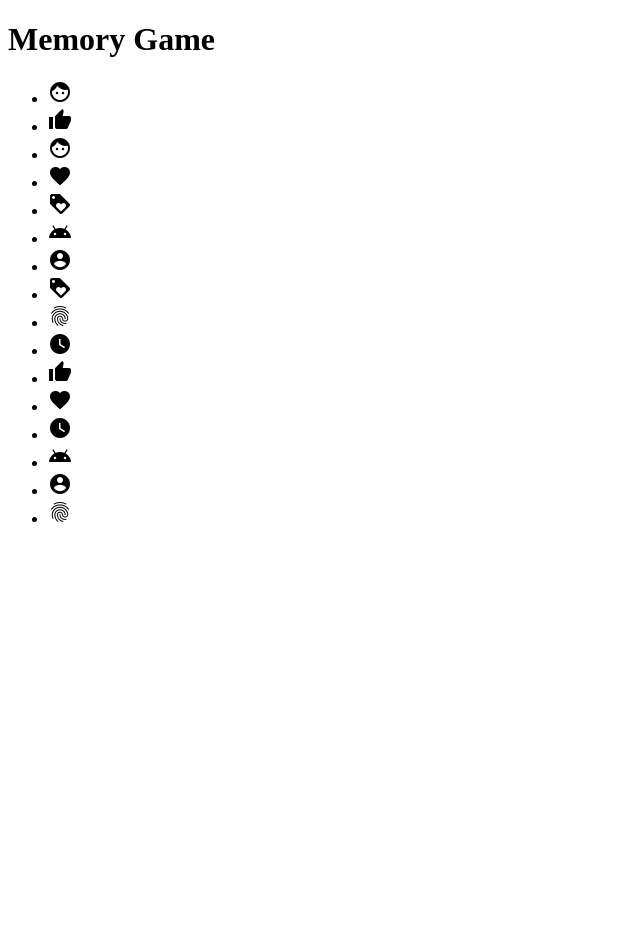
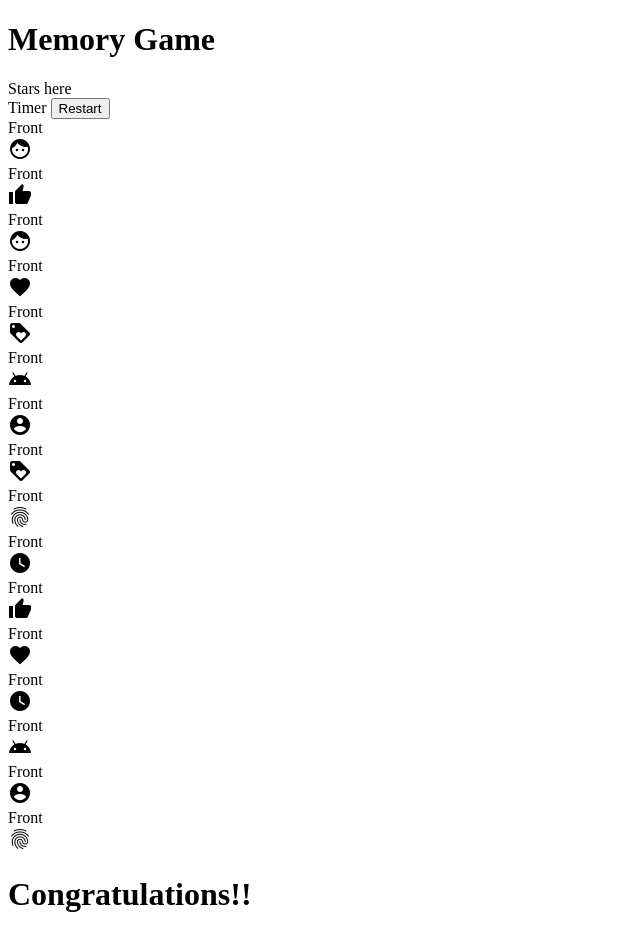
Before and after one commit to jesusmunozr/memory-game, a plain HTML site: page index.html in a window 1280 px wide. Shown: the whole page, without its empty margins (0-640 px from the left). Before the commit the page ends 800 px from the top, so only its background shows below. Drawn offline with Linux system fonts and the light colour scheme.

Commit message:
feat: Html improvements and sections added
Improvements in the HTML code, divs for score (stars and movements), timer and restart.

```diff
--- a/index.html
+++ b/index.html
@@ -11,58 +11,149 @@
     <header>
         <h1>Memory Game</h1>
     </header>
-    <section>
-        <ul class="board" onclick="selectCard(event)">
-            <li class="card">
+    <section class="content">
+        <div class="score">
+            <span>Stars here</span>
+            <span class="move-counter"></span>
+        </div>
+        <div class="timer">
+            <span>Timer</span>
+            <button>Restart</button>
+        </div>
+        <div class="board" onclick="selectCard(event)">
+            <div class="card">
+                <div class="front-face">
+                    <span>Front</span>
+                </div>
+                <div class="back-face">
                     <i class="material-icons"></i>
-            </li>
-            <li class="card">
+                </div>
+            </div>
+            <div class="card">
+                <div class="front-face">
+                    <span>Front</span>
+                </div>
+                <div class="back-face">
                     <i class="material-icons"></i>
-            </li>
-            <li class="card">
+                </div>
+            </div>
+            <div class="card">
+                <div class="front-face">
+                    <span>Front</span>
+                </div>
+                <div class="back-face">
                     <i class="material-icons"></i>
-            </li>
-            <li class="card">
+                </div>
+            </div>
+            <div class="card">
+                <div class="front-face">
+                    <span>Front</span>
+                </div>
+                <div class="back-face">
                     <i class="material-icons"></i>
-            </li>
-            <li class="card">
+                </div>
+            </div>
+            <div class="card">
+                <div class="front-face">
+                    <span>Front</span>
+                </div>
+                <div class="back-face">
                     <i class="material-icons"></i>
-            </li>
-            <li class="card">
+                </div>
+            </div>
+            <div class="card">
+                <div class="front-face">
+                    <span>Front</span>
+                </div>
+                <div class="back-face">
                     <i class="material-icons"></i>
-            </li>
-            <li class="card">
+                </div>
+            </div>
+            <div class="card">
+                <div class="front-face">
+                    <span>Front</span>
+                </div>
+                <div class="back-face">
                     <i class="material-icons"></i>
-            </li>
-            <li class="card">
+                </div>
+            </div>
+            <div class="card">
+                <div class="front-face">
+                    <span>Front</span>
+                </div>
+                <div class="back-face">
                     <i class="material-icons"></i>
-            </li>
-            <li class="card">
+                </div>
+            </div>
+            <div class="card">
+                <div class="front-face">
+                    <span>Front</span>
+                </div>
+                <div class="back-face">
                     <i class="material-icons"></i>
-            </li>
-            <li class="card">
+                </div>
+            </div>
+            <div class="card">
+                <div class="front-face">
+                    <span>Front</span>
+                </div>
+                <div class="back-face">
                     <i class="material-icons"></i>
-            </li>
-            <li class="card">
+                </div>
+            </div>
+            <div class="card">
+                <div class="front-face">
+                    <span>Front</span>
+                </div>
+                <div class="back-face">
                     <i class="material-icons"></i>
-            </li>
-            <li class="card">
+                </div>
+            </div>
+            <div class="card">
+                <div class="front-face">
+                    <span>Front</span>
+                </div>
+                <div class="back-face">
                     <i class="material-icons"></i>
-            </li>
-            <li class="card">
+                </div>
+            </div>
+            <div class="card">
+                <div class="front-face">
+                    <span>Front</span>
+                </div>
+                <div class="back-face">
                     <i class="material-icons"></i>
-            </li>
-            <li class="card">
+                </div>
+            </div>
+            <div class="card">
+                <div class="front-face">
+                    <span>Front</span>
+                </div>
+                <div class="back-face">
                     <i class="material-icons"></i>
-            </li>
-            <li class="card">
+                </div>
+            </div>
+            <div class="card">
+                <div class="front-face">
+                    <span>Front</span>
+                </div>
+                <div class="back-face">
                     <i class="material-icons"></i>
-            </li>
-            <li class="card">
+                </div>
+            </div>
+            <div class="card">
+                <div class="front-face">
+                    <span>Front</span>
+                </div>
+                <div class="back-face">
                     <i class="material-icons"></i>
-            </li>
-        </ul>
+                </div>
+            </div>
+        </div>
     </section>
+    <div class="congrats">
+        <h1>Congratulations!!</h1>
+    </div>
     <script src="js/app.js"></script>
 </body>
 </html>
--- a/js/app.js
+++ b/js/app.js
@@ -1,20 +1,20 @@
 let cards = [
-    'android',
-    'face',
-    'account_circle',
-    'watch_later',
-    'fingerprint',
-    'favorite',
-    'loyalty',
-    'thumb_up',
-    'face',
-    'fingerprint',
-    'android',
-    'loyalty',
-    'favorite',
-    'thumb_up',
-    'account_circle',
-    'watch_later'];
+    {'icon': 'android', 'matched': false},
+    {'icon': 'face', 'matched': false},
+    {'icon': 'account_circle', 'matched': false},
+    {'icon': 'watch_later', 'matched': false},
+    {'icon': 'fingerprint', 'matched': false},
+    {'icon': 'favorite', 'matched': false},
+    {'icon': 'loyalty', 'matched': false},
+    {'icon': 'thumb_up', 'matched': false},
+    {'icon': 'face', 'matched': false},
+    {'icon': 'fingerprint', 'matched': false},
+    {'icon': 'android', 'matched': false},
+    {'icon': 'loyalty', 'matched': false},
+    {'icon': 'favorite', 'matched': false},
+    {'icon': 'thumb_up', 'matched': false},
+    {'icon': 'account_circle', 'matched': false},
+    {'icon': 'watch_later', 'matched': false}];
 let firtsSelectedCardIndex = -1;
 let secondSelectedCardIndex = -1;
 let movements = 0;
@@ -34,15 +34,29 @@ function shuffle(array) {
     return array;
 }
 
-function loadCards(array) {
-    const icons = document.querySelector('.board').querySelectorAll('.material-icons');
-    for(let i = 0; i < icons.length; i++) {
-        icons[i].textContent = array[i];
+function loadCards() {
+    const divs = document.querySelector('.board').querySelectorAll('.card');
+    for(let i = 0; i < divs.length; i++) {
+        divs[i].querySelector('.material-icons').textContent = cards[i].icon;
     }
 }
 
 function selectCard(event) {
     const selectedCard = event.target;
+
+    // IF already exists two selected cards create a new movement
+    if (firtsSelectedCardIndex !== -1 && secondSelectedCardIndex !== -1) {
+        if (cards[firtsSelectedCardIndex].matched === false) {
+            // TODO: flip the card to the front face
+        }
+
+        if(cards[secondSelectedCardIndex].matched === false) {
+            // TODO: flip the card to the front face
+        }
+
+        firtsSelectedCardIndex = -1;
+        secondSelectedCardIndex = -1;
+    }
 
     if (firtsSelectedCardIndex === -1) {
         firtsSelectedCardIndex = getSelectedCardIndex(selectedCard);
@@ -50,16 +64,22 @@ function selectCard(event) {
         secondSelectedCardIndex = getSelectedCardIndex(selectedCard);
         // Increment movements
         movements++;
-
+        setScore();
         //Check if selected cards match
         checkMatch();
     }
 }
 
+function setScore() {
+    document.querySelector('.move-counter').textContent = movements;
+}
+
 function checkMatch() {
-    if (cards[firtsSelectedCardIndex] === cards[secondSelectedCardIndex]) {
-        document.querySelector('.board').querySelectorAll('.card')[firtsSelectedCardIndex].classList.add('matched')
+    if (cards[firtsSelectedCardIndex].icon === cards[secondSelectedCardIndex].icon) {
+        document.querySelector('.board').querySelectorAll('.card')[firtsSelectedCardIndex].classList.add('matched');
+        cards[firtsSelectedCardIndex].matched = true;
         document.querySelector('.board').querySelectorAll('.card')[secondSelectedCardIndex].classList.add('matched')
+        cards[secondSelectedCardIndex].matched = true;
     }
 
     firtsSelectedCardIndex = -1;
@@ -79,5 +99,5 @@ function getSelectedCardIndex(targetCard) {
 }
 
 cards = shuffle(cards);
-loadCards(cards);
+loadCards();
 console.log(cards);
```
Lines whose indentation alone changed are shown as unchanged.
